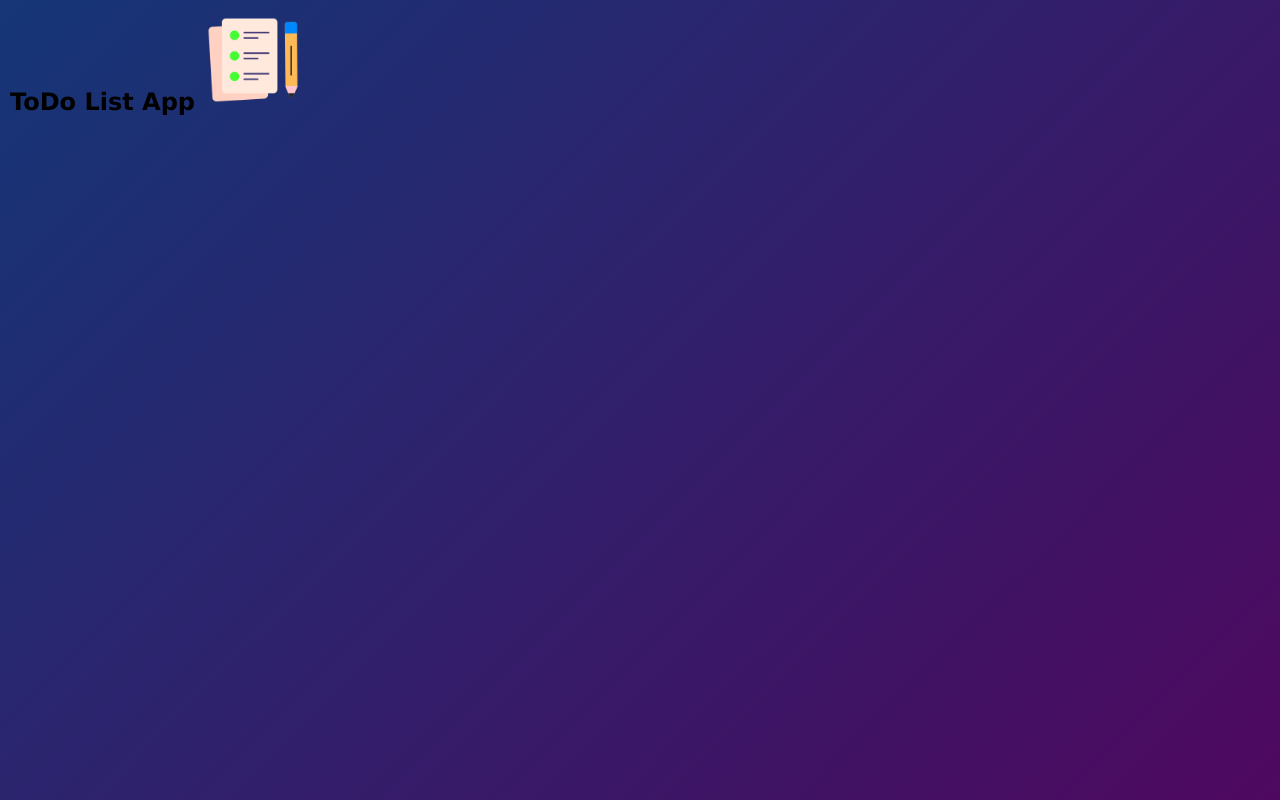
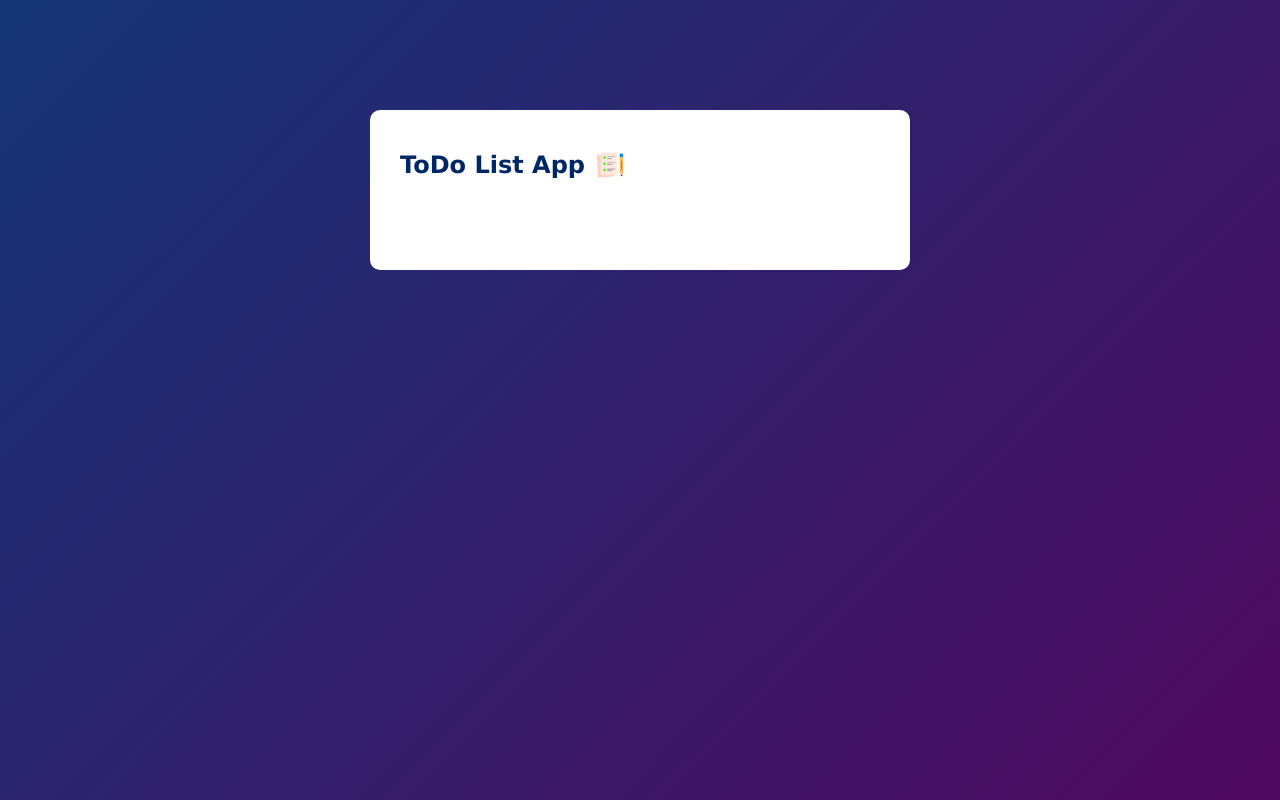
Before and after one commit to shashanks-06/ToDo_List_App, a React (Vite) app: page / in a window 1280 px wide. Built offline with nearby package versions, Linux system fonts and the light colour scheme.

Commit message:
heading done

```diff
--- a/src/App.css
+++ b/src/App.css
@@ -11,3 +11,22 @@
   background: linear-gradient(135deg, #153677, #4e085f);
   padding: 0.625rem;
 }
+
+.todo-app {
+  width: 100%;
+  max-width: 33.75rem;
+  margin: 6.25rem auto 1.25rem;
+  padding: 2.5rem 1.875rem 4.375rem;
+  background-color: white;
+  border-radius: 0.625rem;
+}
+.todo-app h2 {
+  color: #002765;
+  display: flex;
+  align-items: center;
+  margin-bottom: 1.25rem;
+}
+.todo-app img {
+  width: 1.875rem;
+  margin-left: 0.625rem;
+}
--- a/src/Components/ToDoApp.jsx
+++ b/src/Components/ToDoApp.jsx
@@ -6,6 +6,7 @@ const ToDoApp = () => {
       <h2>
         ToDo List App <img src={icon} />
       </h2>
+
     </div>
   );
 };
```
